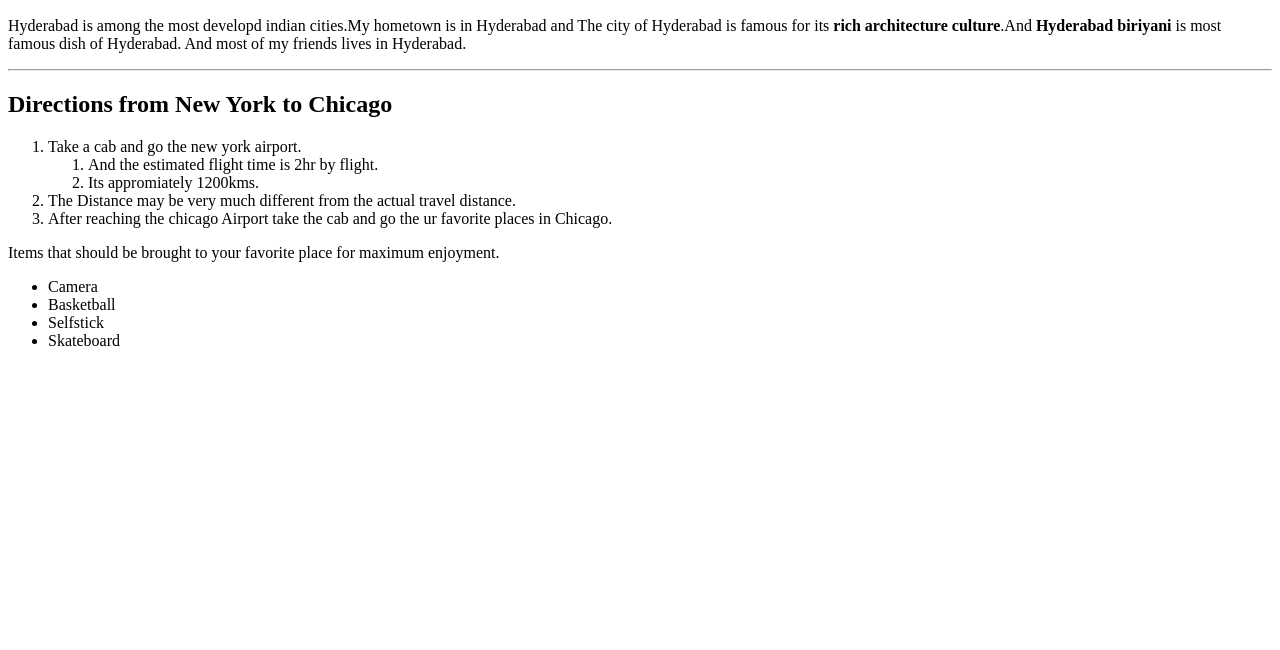
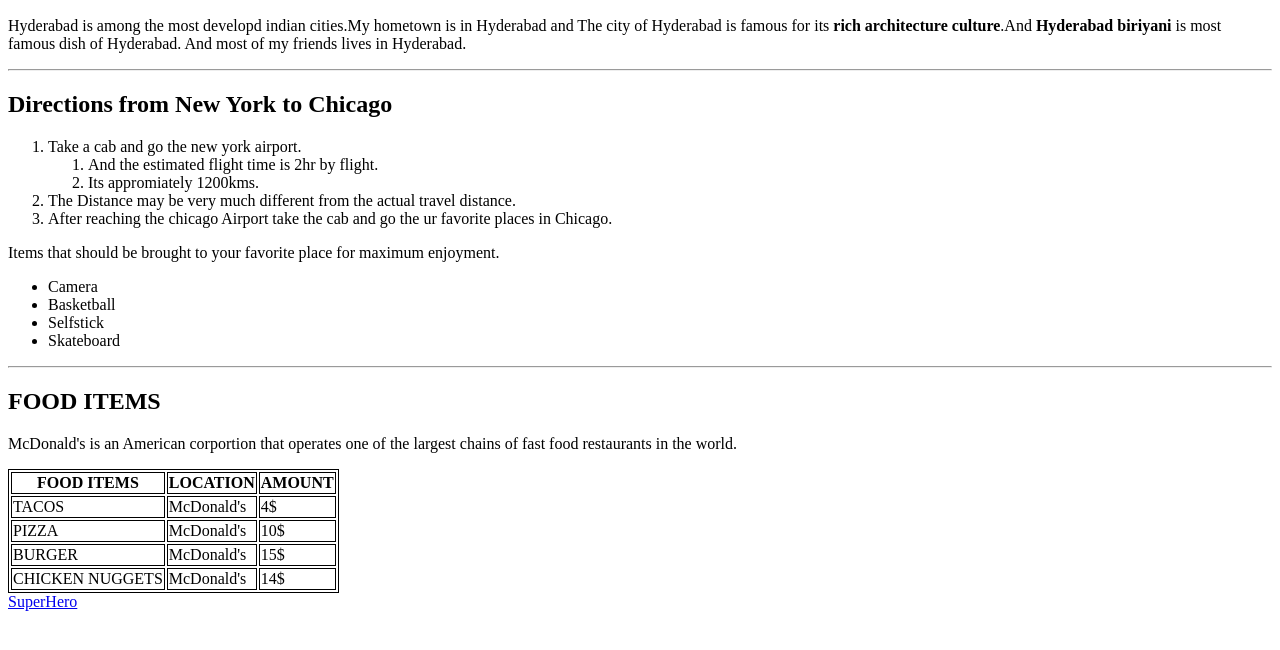
Before and after one commit to 44-563-WebApps-F21/webapps-f21-assignment-3-Narenderrdy, a plain HTML site: page index.html in a window 1280 px wide. Shown: the part 96-746 px from the top of the page. Drawn offline with Linux system fonts and the light colour scheme.

Commit message:
Added food items in table format

```diff
--- a/index.html
+++ b/index.html
@@ -1,8 +1,10 @@
-<!DOCTYPE>
+  <!DOCTYPE>
 <html>
     <head>
  <style>
-
+     table, th, td {
+  border:1px solid black;
+}
   </style>
 <title>Project01 HTML</title>
 
@@ -35,7 +37,36 @@
     <li>Selfstick</li>
     <li>Skateboard</li>
     </ul>
-
-
+<hr>
+<h2>FOOD ITEMS</h2>
+<P>McDonald's is an American corportion that operates one of the largest chains of fast food restaurants in the world.</P>
+<table>
+    <tr>
+      <th>FOOD ITEMS</th>
+      <th>LOCATION</th>
+      <th>AMOUNT</th>
+    </tr>
+    <tr>
+      <td>TACOS</td>
+      <td>McDonald's</td>
+      <td>4$</td>
+    </tr>
+    <tr>
+      <td>PIZZA</td>
+      <td>McDonald's</td>
+      <td>10$</td>
+    </tr>
+     <tr>
+        <td>BURGER</td>
+        <td>McDonald's</td>
+        <td>15$</td>
+      </tr>
+      <tr>
+        <td>CHICKEN NUGGETS</td>
+        <td>McDonald's</td>
+        <td>14$</td>
+      </tr>
+  </table>
+    <a href="aboutme.html"> SuperHero</a>
 </body>
 </html>
```
